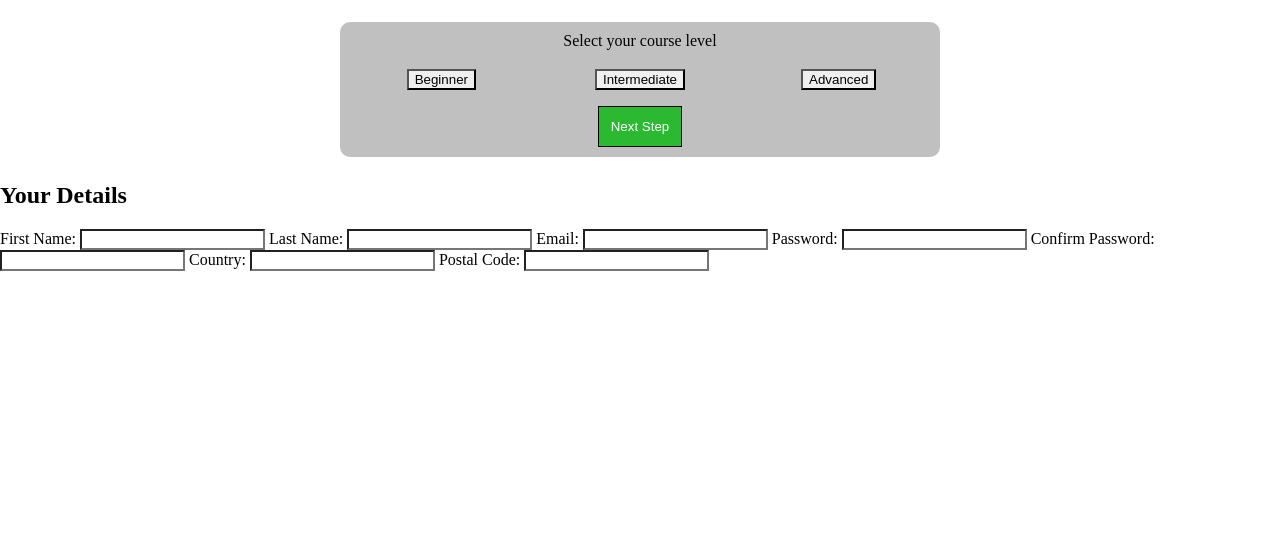
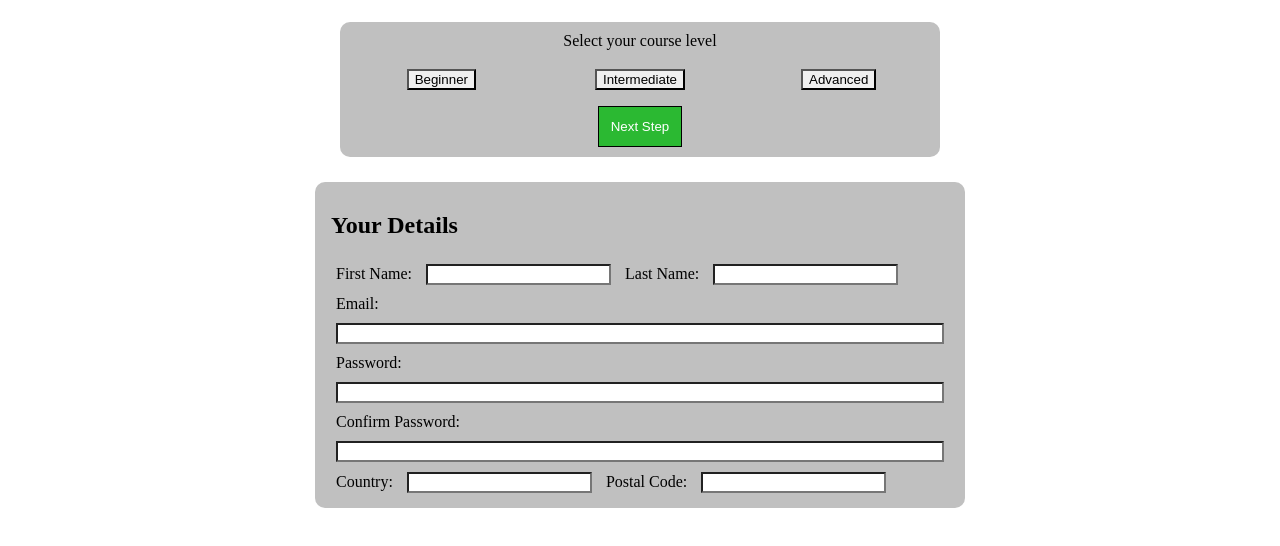
Before and after one commit to CCeph/nova-racing-form, a website built with webpack: page dist/index.html in a window 1280 px wide. Shown: the part 182-728 px from the top of the page. Built offline with nearby package versions, Linux system fonts and the light colour scheme.

Commit message:
Initial user details form layout

```diff
--- a/src/style.css
+++ b/src/style.css
@@ -51,7 +51,7 @@ nav {
   box-shadow: var(--clickedButtonShadow);
 }
 
-form {
+.course-form > form {
   width: clamp(400px, 65vw, 600px);
   background-color: silver;
   margin: 25px auto;
@@ -81,3 +81,22 @@ form {
   border: 1px solid black;
   padding: 0.75rem;
 }
+
+/*Start of styling for User Details form*/
+
+.user-info-form > form {
+  width: clamp(400px, 65vw, 650px);
+  background-color: silver;
+  margin: 25px auto;
+  padding: 10px 1rem;
+  border-radius: 10px;
+
+  display: flex;
+  flex-direction: column;
+}
+
+.user-info-form :is(label, input) {
+  margin: 5px 5px;
+}
+
+/*End of styling for User Details form*/
```
Also changed, not shown: dist/index.html.
